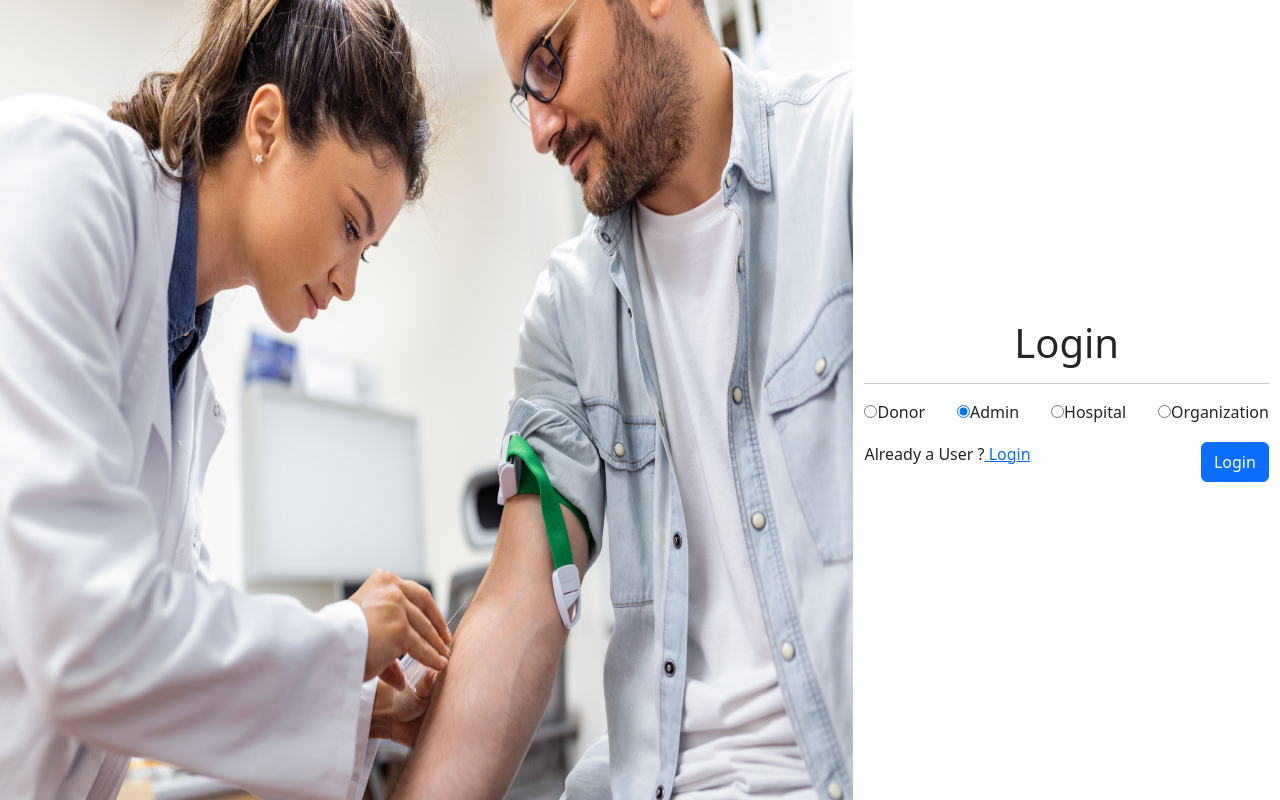
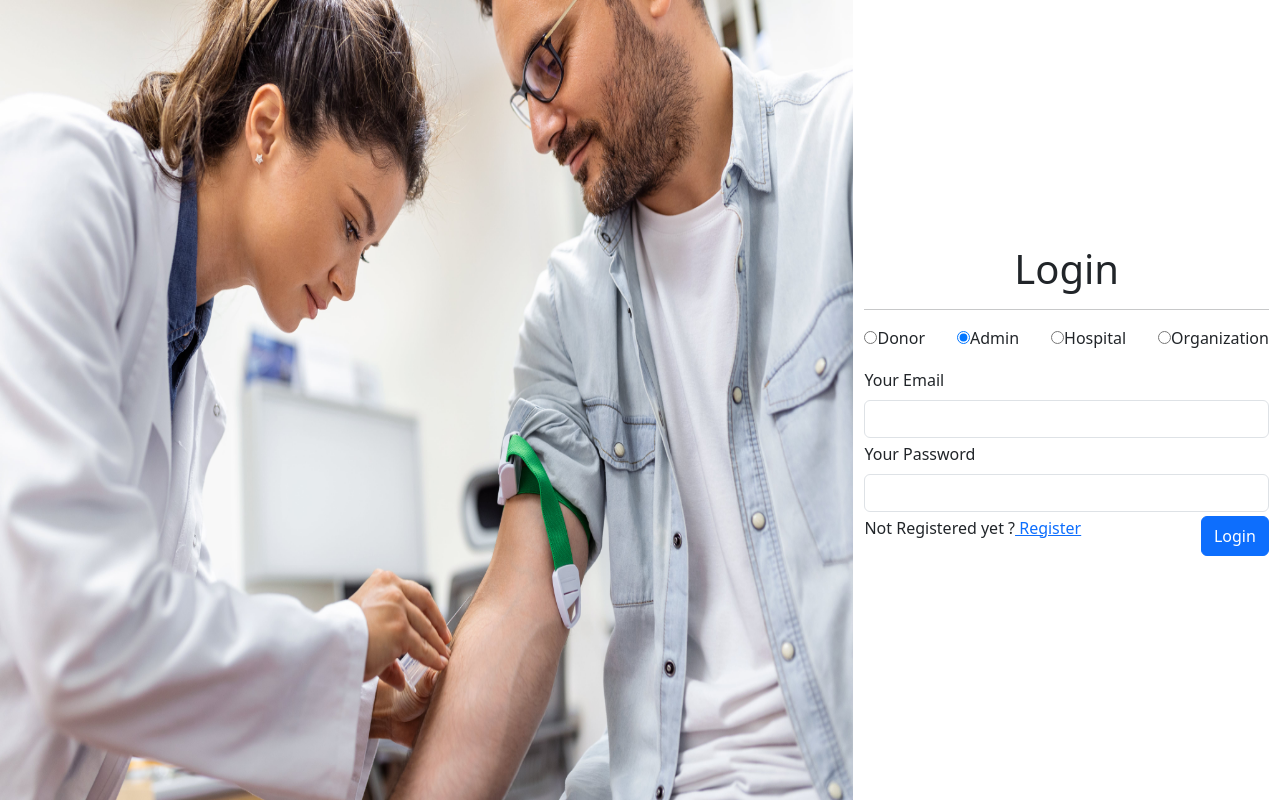
Before and after one commit to JaivinSavaliya/blood-bank-app-MERN, a React (Create React App) app in the folder client/: page /login in a window 1280 px wide. Built offline with nearby package versions, Linux system fonts and the light colour scheme.

Commit message:
minor property change

```diff
--- a/client/src/Pages/Auth/Login.js
+++ b/client/src/Pages/Auth/Login.js
@@ -10,7 +10,7 @@ const Login = () => {
           <img src="./assets/images/banner1.jpg" alt="Login Image" />
         </div>
         <div className="col-md-4 form-container">
-          <Form submitButton={"Login"} formTitle={"Login"} />
+          <Form submitButton={"Login"} formTitle={"Login"} formType={"login"} />
         </div>
       </div>
     </>
```
